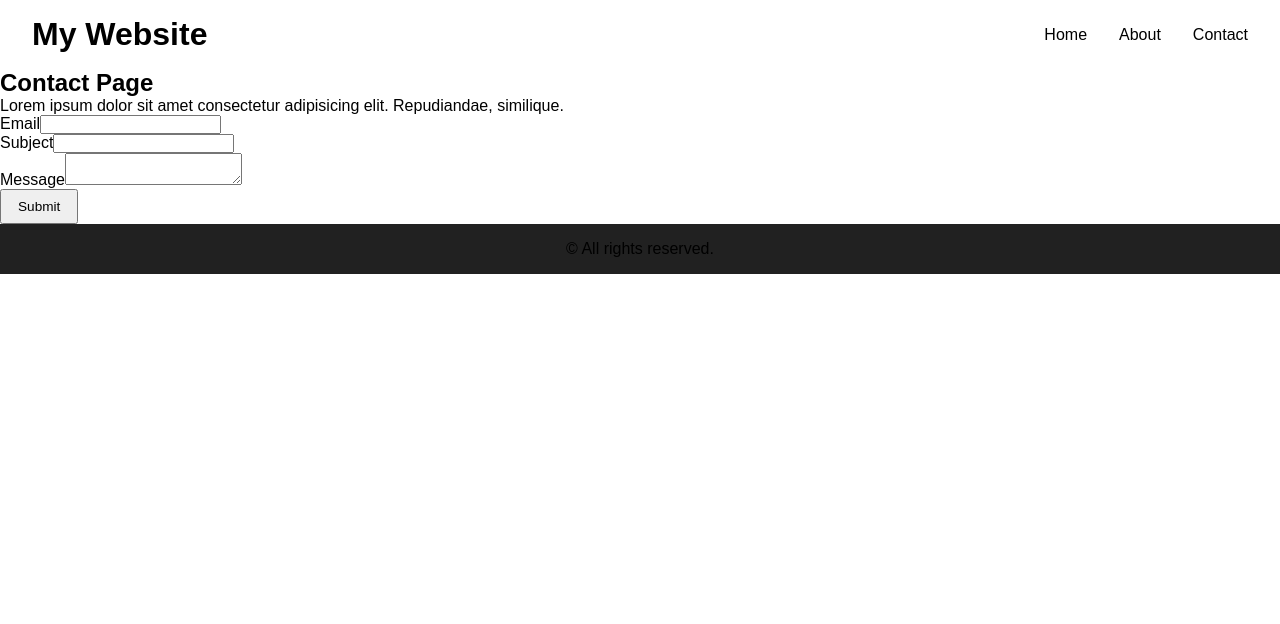
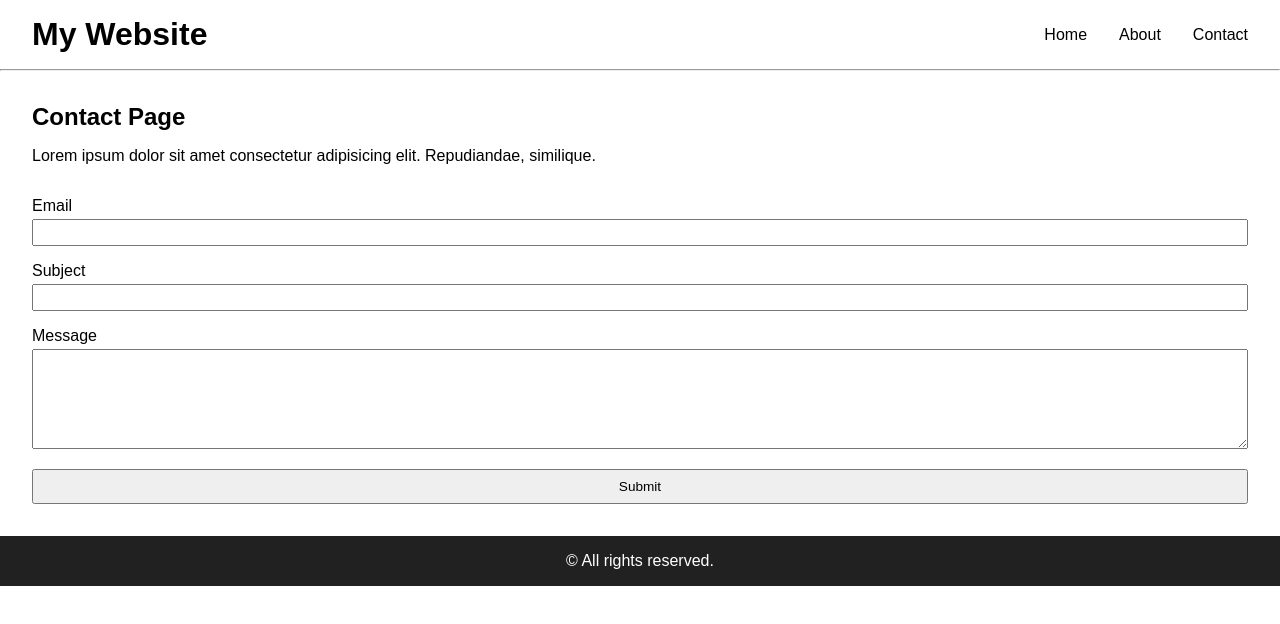
Before and after one commit to manikant-codes/react-jan-2025, a React (Vite) app: page /contact in a window 1280 px wide. Shown: the top 624 px of the page. Built offline with nearby package versions, Linux system fonts and the light colour scheme.

Commit message:
taught form

```diff
--- a/src/layouts/Layout.jsx
+++ b/src/layouts/Layout.jsx
@@ -7,6 +7,7 @@ function Layout() {
     <div>
       {/* Navbar */}
       <Navbar />
+      <hr />
       {/* Page */}
       <Outlet />
       {/* Footer */}
@@ -17,7 +18,7 @@ function Layout() {
           textAlign: "center"
         }}
       >
-        <p>&copy; All rights reserved.</p>
+        <p style={{ color: "white" }}>&copy; All rights reserved.</p>
       </div>
     </div>
   );
--- a/src/pages/Contact.jsx
+++ b/src/pages/Contact.jsx
@@ -2,26 +2,71 @@ import React from "react";
 import Navbar from "../components/common/Navbar";
 
 function Contact() {
+
+  function submitForm(e) {
+    e.preventDefault();
+
+    const formData = {
+      email: e.target.email.value,
+      subject: e.target.subject.value,
+      message: e.target.message.value
+    };
+
+    console.log(formData);
+
+    fetch("url", {
+      method: "POST",
+      headers: {
+        "Content-Type": "application/json"
+      },
+      body: JSON.stringify(formData)
+    })
+  }
+
   return (
-    <div>
-      <h2>Contact Page</h2>
-      <p>
+    <div style={{ padding: "32px" }}>
+      <h2 style={{ marginBottom: "16px" }}>Contact Page</h2>
+      <p style={{ marginBottom: "32px" }}>
         Lorem ipsum dolor sit amet consectetur adipisicing elit. Repudiandae,
         similique.
       </p>
 
-      <form>
+      <form
+        // action="#"
+        // method="post"
+        onSubmit={submitForm}
+        style={{ display: "flex", flexDirection: "column", gap: "16px" }}
+      >
         <div>
           <label htmlFor="email">Email</label>
-          <input id="email" name="email" type="email" />
+          <br />
+          <input
+            id="email"
+            name="email"
+            type="email"
+            style={{ width: "100%", padding: "4px", marginTop: "4px" }}
+          />
         </div>
         <div>
           <label htmlFor="subject">Subject</label>
-          <input id="subject" name="subject" type="text" />
+          <br />
+          <input
+            id="subject"
+            name="subject"
+            type="text"
+            style={{ width: "100%", padding: "4px", marginTop: "4px" }}
+          />
         </div>
         <div>
           <label htmlFor="message">Message</label>
-          <textarea id="message" name="message" type="text"></textarea>
+          <br />
+          <textarea
+            id="message"
+            name="message"
+            type="text"
+            rows="6"
+            style={{ width: "100%", padding: "4px", marginTop: "4px" }}
+          ></textarea>
         </div>
         <button>Submit</button>
       </form>
```
